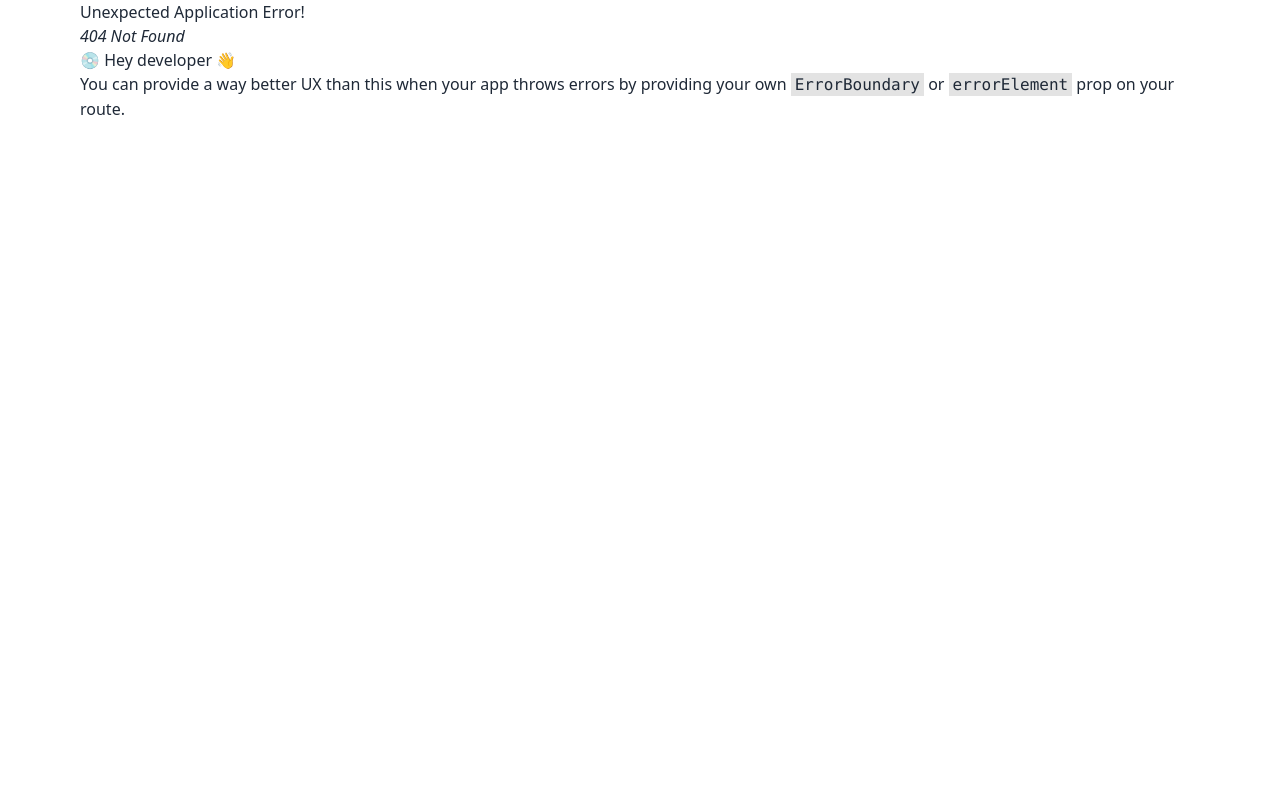
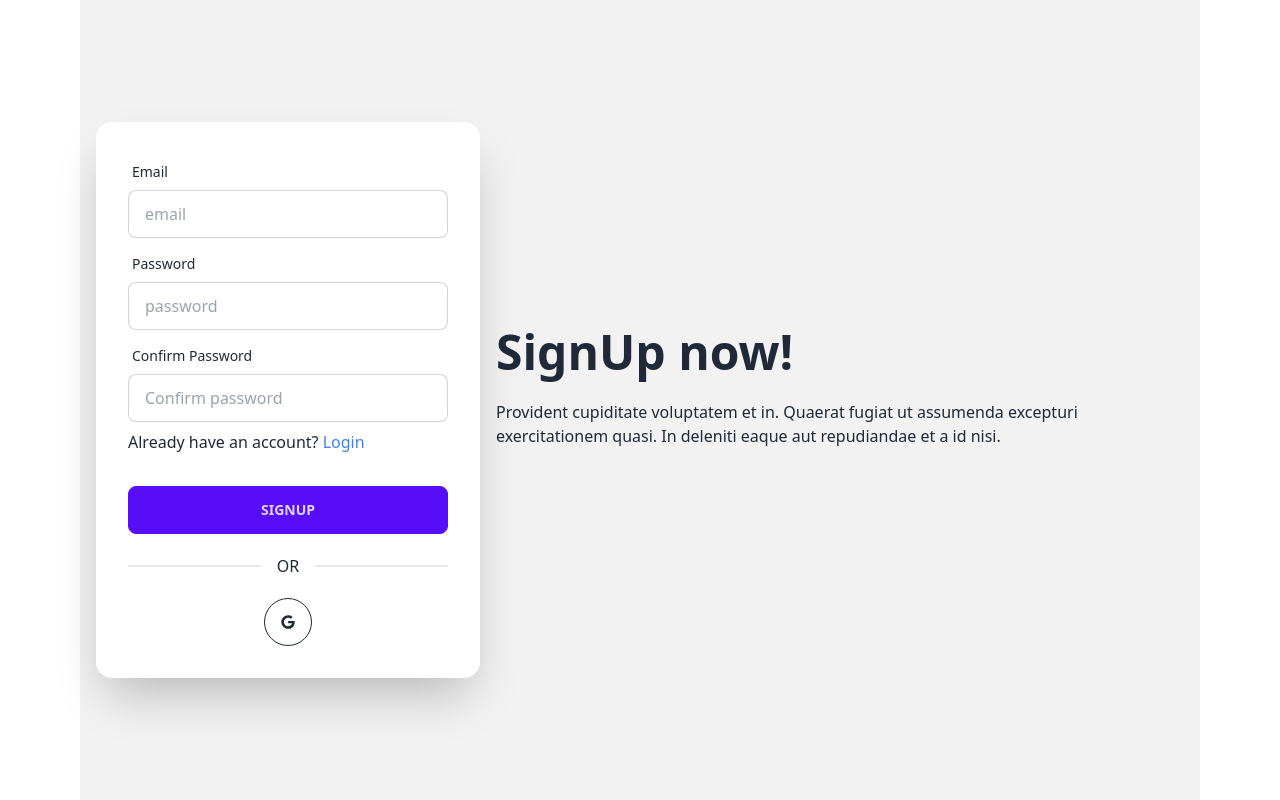
Before and after one commit to asifahmed123/summer-camp, a React (Vite) app: page /signup in a window 1280 px wide. Before the commit this address had no page. Built offline with nearby package versions, Linux system fonts and the light colour scheme.

Commit message:
login page implemented

```diff
--- a/package.json
+++ b/package.json
@@ -15,6 +15,7 @@
     "react": "^18.2.0",
     "react-dom": "^18.2.0",
     "react-hook-form": "^7.44.3",
+    "react-icons": "^4.9.0",
     "react-router-dom": "^6.12.0",
     "sort-by": "^1.2.0"
   },
--- a/src/pages/Login/Login.jsx
+++ b/src/pages/Login/Login.jsx
@@ -1,7 +1,12 @@
+import { useState } from "react";
 import { useForm } from "react-hook-form";
+import { FaEye, FaEyeSlash, FaGoogle } from "react-icons/fa";
+import { Link } from "react-router-dom";
+
 
 const Login = () => {
-     const { register, handleSubmit, watch, formState: { errors } } = useForm();
+     const [toggle, setToggle] = useState(false)
+     const { register, handleSubmit, formState: { errors } } = useForm();
      const onSubmit = data => {
           console.log(data)
      };
@@ -22,14 +27,27 @@ const Login = () => {
                                    {errors.email && <span>This field is required</span>}
                               </div>
                               <div className="form-control">
+
                                    <label className="label">
                                         <span className="label-text">Password</span>
                                    </label>
-                                   <input type="password" {...register("password", { required: true })} placeholder="password" className="input input-bordered" />
+                                   <div className="flex justify-between items-center border-2 py-4 rounded-lg px-4">
+                                        <input type={toggle ? 'text' : 'password'} {...register("password", { required: true })} placeholder="password" style={{ border: 'none', outline: 'none' }} />
+                                        <span onClick={() => setToggle(!toggle)}>
+                                             {toggle ? <FaEye></FaEye> : <FaEyeSlash></FaEyeSlash>}
+                                        </span>
+                                   </div>
                                    {errors.password && <span>This field is required</span>}
                               </div>
+                              <p>New to this website? <Link className="text-blue-500" to='/signup'>Register</Link></p>
                               <div className="form-control mt-6">
                                    <button className="btn btn-primary">Login</button>
+                              </div>
+                              <div className="divider">OR</div>
+                              <div className="text-center">
+                              <button className="btn btn-circle btn-outline">
+                                   <FaGoogle></FaGoogle>
+                              </button>
                               </div>
                          </form>
                     </div>
--- a/src/pages/SignUp/SignUp.jsx
+++ b/src/pages/SignUp/SignUp.jsx
@@ -1,8 +1,80 @@
+import { useForm } from "react-hook-form";
+import { FaGoogle } from "react-icons/fa";
+import { Link } from "react-router-dom";
 
 const SignUp = () => {
+     const { register, handleSubmit, watch, formState: { errors } } = useForm();
+     const onSubmit = data => {
+          console.log(data)
+     };
+
+     const password = watch('password');
      return (
-          <div>
+          <div className="hero min-h-screen bg-base-200">
+               <div className="hero-content flex-col lg:flex-row-reverse">
+                    <div className="text-center lg:text-left">
+                         <h1 className="text-5xl font-bold">SignUp now!</h1>
+                         <p className="py-6">Provident cupiditate voluptatem et in. Quaerat fugiat ut assumenda excepturi exercitationem quasi. In deleniti eaque aut repudiandae et a id nisi.</p>
+                    </div>
+                    <div className="card flex-shrink-0 w-full max-w-sm shadow-2xl bg-base-100">
+                         <form onSubmit={handleSubmit(onSubmit)} className="card-body">
+                              <div className="form-control">
+                                   <label className="label">
+                                        <span className="label-text">Email</span>
+                                   </label>
+                                   <input type="email" {...register("email", { required: true })} placeholder="email" className="input input-bordered" />
+                                   {errors.email && <span className="text-red-500">This field is required</span>}
+                              </div>
+                              <div className="form-control">
+                                   <label className="label">
+                                        <span className="label-text">Password</span>
+                                   </label>
 
+                                   <input type='password' {...register("password", {
+                                        required: true,
+                                        minLength: 6,
+                                        maxLength: 20,
+                                        pattern: /(?=.*[A-Z])(?=.*[@$!%*?&])(?=.*?[0-9])/
+                                   })} placeholder="password" className="input input-bordered" />
+
+                                   {errors.password && <span className="text-red-500">This field is required</span>}
+
+                                   {errors.password?.type === 'minLength' && <span className="text-red-500">Password should be greater than 6 character</span>}
+
+                                   {errors.password?.type === 'maxLength' && <span className="text-red-500">Password should be less than 20 character</span>}
+
+                                   {errors.password?.type === 'pattern' && <span className="text-red-500">Password must have one capital letter one special character and one number</span>}
+                              </div>
+
+                              <div className="form-control">
+                                   <label className="label">
+                                        <span className="label-text">Confirm Password</span>
+                                   </label>
+
+                                   <input type='password' {...register("confirmPassword", {
+                                        required: true,
+                                        validate: (value) =>
+                                             value === password || "Passwords do not match"
+                                   })} placeholder="Confirm password" className="input input-bordered" />
+
+                                   {errors.confirmPassword && <span className="text-red-500">This field is required</span>}
+                                   {errors.confirmPassword && (
+                                        <span className="text-red-500">{errors.confirmPassword.message}</span>
+                                   )}
+                              </div>
+                              <p>Already have an account? <Link className="text-blue-500" to='/login'>Login</Link></p>
+                              <div className="form-control mt-6">
+                                   <button className="btn btn-primary">SignUp</button>
+                              </div>
+                              <div className="divider">OR</div>
+                              <div className="text-center">
+                                   <button className="btn btn-circle btn-outline">
+                                        <FaGoogle></FaGoogle>
+                                   </button>
+                              </div>
+                         </form>
+                    </div>
+               </div>
           </div>
      );
 };
```
Also changed, not shown: src/Routes/Routes.jsx (+10 -0 lines), 1 other file (tests, documents, lock files or other folders).
